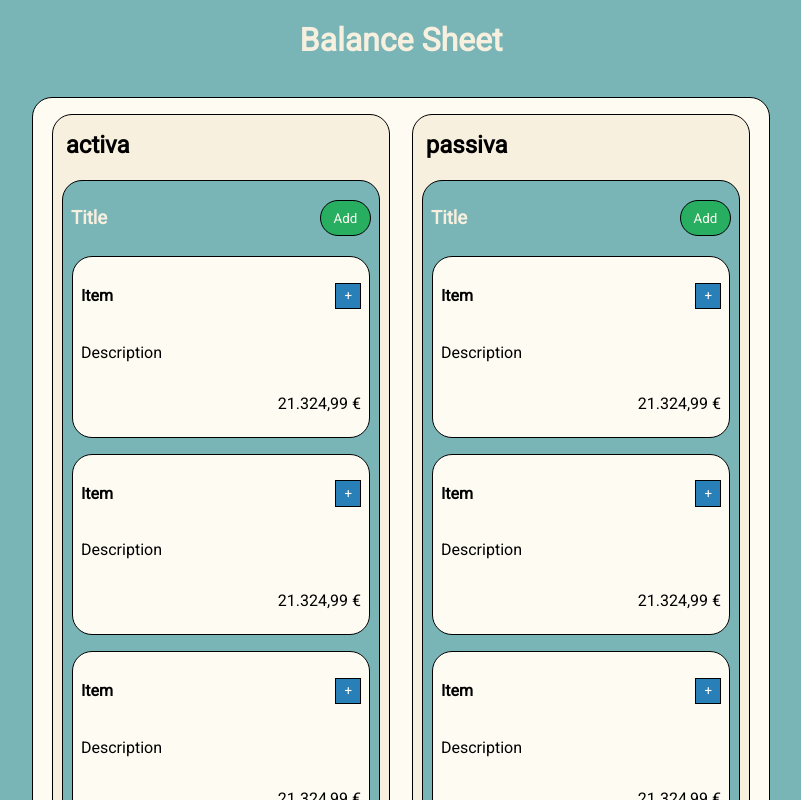
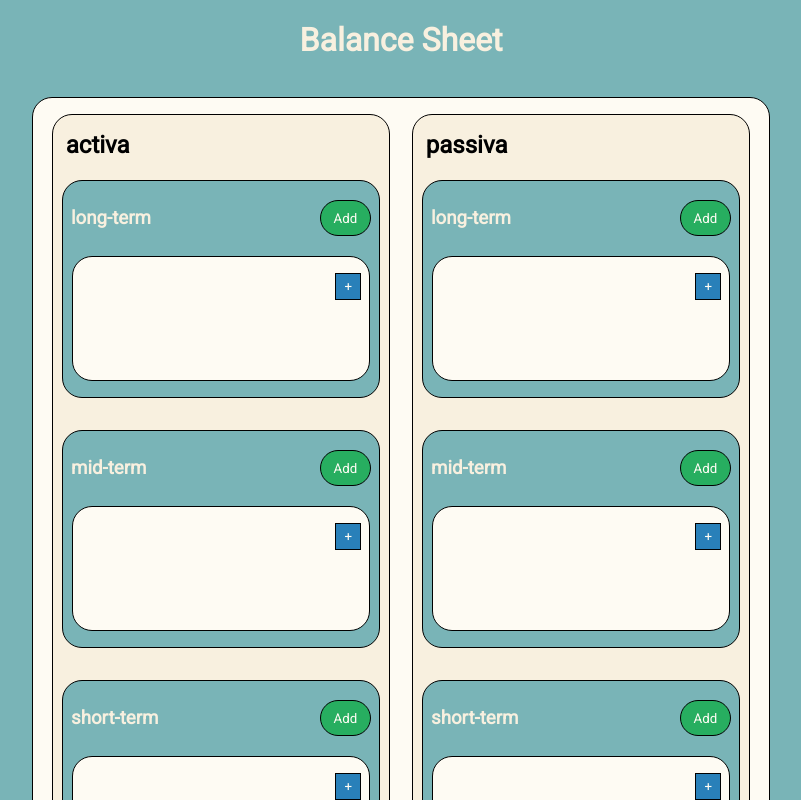
Before and after one commit to StefanBehring/React-BalanceSheet, a React (Create React App) app: page / in a window 1280 px wide. Shown: the top 800 px of the page, without its empty margins (239-1040 px from the left). Built offline with nearby package versions, Linux system fonts and the light colour scheme.

Commit message:
Add items load from localStorage

```diff
--- a/src/BalancePosition/BalancePosition.js
+++ b/src/BalancePosition/BalancePosition.js
@@ -1,28 +1,20 @@
 import BalanceItem from '../BalanceItem/BalanceItem';
 import './BalancePosition.css';
 
-const BalancePosition = (title, items) => {
+const BalancePosition = ({ side, type }) => {
+	// Get items from localStorage
+	let items = JSON.parse(localStorage.getItem('balance')).items;
+	items = items.filter((item) => item.side === side && item.type === type);
+
 	return (
 		<div className='balance-position'>
 			<div className='balance-position__header'>
-				<h3 className='balance-position__title'>Title</h3>
+				<h3 className='balance-position__title'>{type}</h3>
 				<button className='balance-position__add-item'>Add</button>
 			</div>
-			<BalanceItem
-				title={'Item'}
-				description={'Description'}
-				value={'21.324,99 €'}
-			/>
-			<BalanceItem
-				title={'Item'}
-				description={'Description'}
-				value={'21.324,99 €'}
-			/>
-			<BalanceItem
-				title={'Item'}
-				description={'Description'}
-				value={'21.324,99 €'}
-			/>
+			{items.map((item) => {
+				return <BalanceItem key={item.id} itemId={item.id} />;
+			})}
 		</div>
 	);
 };
```
